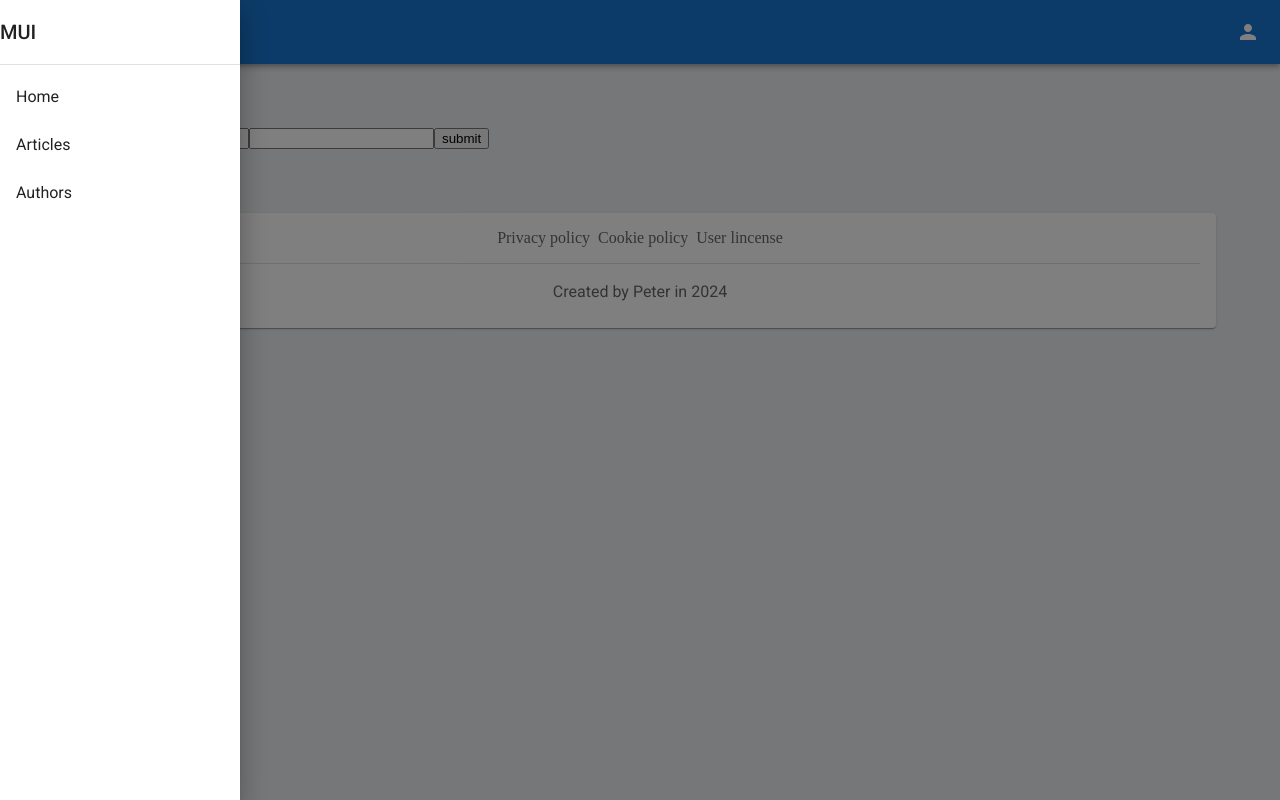
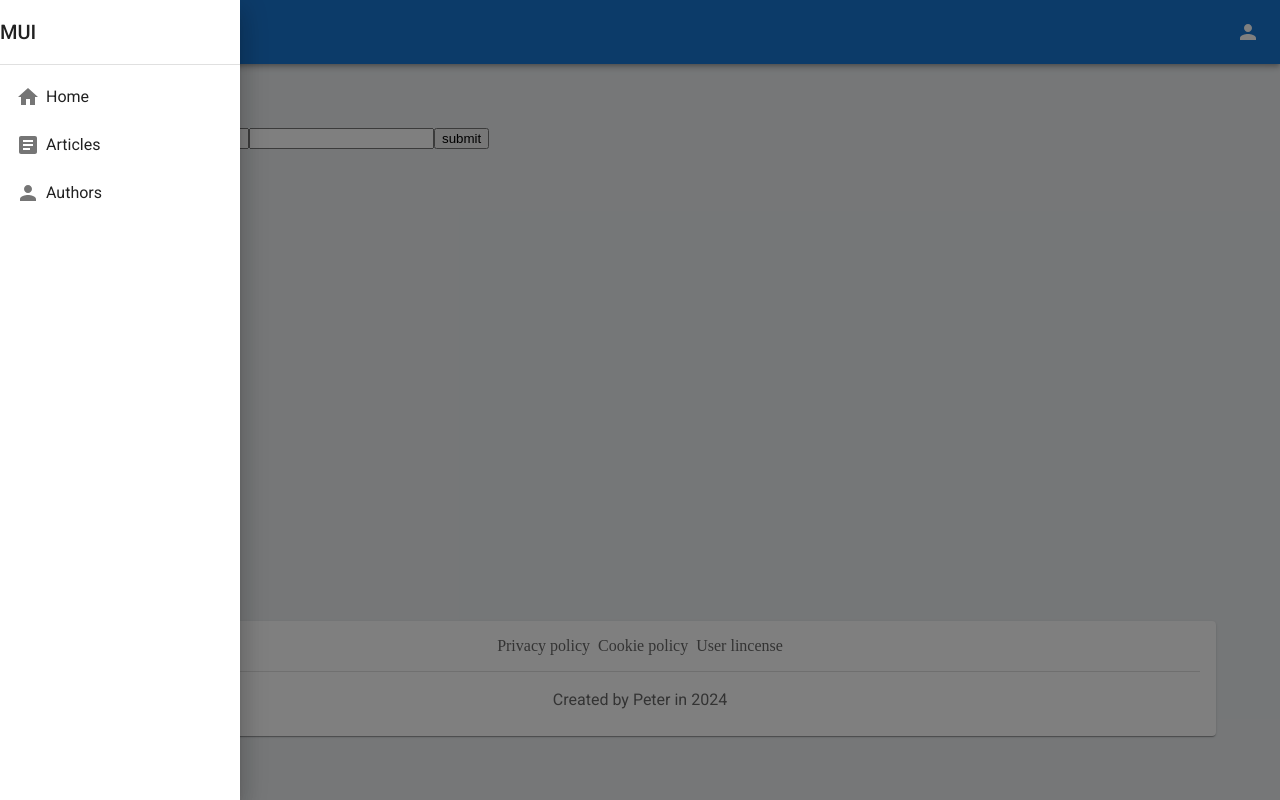
Before and after one commit to peter-peter-22/seo-blog-next, a Next.js app: page /login in a window 1280 px wide. Both pictures are taken after a click on the button 32 px from the left and 32 px from the top of the page. Built offline with nearby package versions, Linux system fonts and the light colour scheme; no server answers; what @mui/material-nextjs would draw is missing.

Commit message:
style navlinks and footer

```diff
--- a/app/ui/menu/NavButton.jsx
+++ b/app/ui/menu/NavButton.jsx
@@ -1,11 +1,15 @@
 import ListItem from '@mui/material/ListItem';
 import ListItemButton from '@mui/material/ListItemButton';
 import ListItemText from '@mui/material/ListItemText';
+import ListItemIcon from '@mui/material/ListItemIcon';
 
-export default function NavButton({ active, name, ...props }) {
+export default function NavButton({ active, name, Icon, ...props }) {
     return (
         <ListItem disablePadding>
             <ListItemButton {...props}>
+                <ListItemIcon sx={{ "& svg": { color: active && "text.primary" } }}>
+                    {Icon}
+                </ListItemIcon>
                 <ListItemText
                     primary={name}
                     primaryTypographyProps={{
--- a/app/ui/menu/NavLinks.jsx
+++ b/app/ui/menu/NavLinks.jsx
@@ -4,16 +4,18 @@ import Link from 'next/link';
 import { usePathname } from 'next/navigation';
 import NavButton from './NavButton';
 
-export function NavItem(name, url) {
+export function NavItem(name, url, Icon, onClick) {
     this.name = name;
     this.url = url;
+    this.Icon = Icon;
+    this.onClick = onClick;
 }
 
 export default function NavLinks({ navItems }) {
     const pathname = usePathname();
     return (
         <>
-            {navItems.map(({ name, url }, i) => (
+            {navItems.map(({ name, url, ...props }, i) => (
                 <Link
                     href={url}
                     style={{
@@ -25,6 +27,7 @@ export default function NavLinks({ navItems }) {
                     <NavButton
                         name={name}
                         active={pathname === url}
+                        {...props}
                     />
                 </Link>
             ))}
--- a/app/ui/root/Root.jsx
+++ b/app/ui/root/Root.jsx
@@ -4,17 +4,22 @@ import Footer from './footer/Footer';
 import Header from './header/Header';
 import Toolbar from '@mui/material/Toolbar';
 import { blueGrey } from '@mui/material/colors';
+import Box from '@mui/material/Box';
 
 export default function Root({ children }) {
     return (
         <Stack sx={{ minHeight: "100dvh", bgcolor: blueGrey[50] }}>
             <Header />
-            <Container component="main" maxWidth="lg" sx={{ flexGrow: 1 }}>
-                <Toolbar />
-                {children}
-                <Toolbar />
-                <Footer />
-                <Toolbar />
+            <Container component="main" maxWidth="lg" sx={{ flexGrow: 1, display: "flex", flexDirection: "column" }}>
+                <Box sx={{ flexGrow: 1 }}>
+                    <Toolbar />
+                    {children}
+                    <Toolbar />
+                </Box>
+                <Box sx={{ marginTop: "auto" }}>
+                    <Footer />
+                    <Toolbar />
+                </Box>
             </Container>
         </Stack>
     )
--- a/app/ui/root/footer/Footer.jsx
+++ b/app/ui/root/footer/Footer.jsx
@@ -16,9 +16,9 @@ const links = [
     new NamedLink("User lincense", "/"),
 ];
 
-export default function Footer() {
+export default function Footer({props}) {
     return (
-        <Card>
+        <Card {...props}>
             <CardContent>
                 <Stack direction="row" spacing={1} sx={{ flexWrap: true, justifyContent: "center" }}>
                     {links.map((link, i) => (
@@ -27,7 +27,7 @@ export default function Footer() {
                         </Link>
                     ))}
                 </Stack>
-                <Divider sx={{my:2}}/>
+                <Divider sx={{ my: 2 }} />
                 <Typography color="text.secondary" sx={{ textAlign: "center" }}>Created by Peter in 2024</Typography>
             </CardContent>
         </Card>
--- a/app/ui/root/header/tabs/MenuNavLinks.jsx
+++ b/app/ui/root/header/tabs/MenuNavLinks.jsx
@@ -1,10 +1,14 @@
 import NavLinks, { NavItem } from '@/app/ui/menu/NavLinks';
 import List from '@mui/material/List';
 
+import HomeIcon from '@mui/icons-material/Home';
+import ArticleIcon from '@mui/icons-material/Article';
+import PersonIcon from '@mui/icons-material/Person';
+
 const navItems = [
-    new NavItem("Home", "/"),
-    new NavItem("Articles", "/browse"),
-    new NavItem("Authors", "/authors")
+    new NavItem("Home", "/", <HomeIcon />),
+    new NavItem("Articles", "/browse", <ArticleIcon />),
+    new NavItem("Authors", "/authors", <PersonIcon />)
 ];
 
 export default function MenuNavLinks() {
--- a/app/ui/root/header/user/UserMenuContents.jsx
+++ b/app/ui/root/header/user/UserMenuContents.jsx
@@ -5,13 +5,18 @@ import List from '@mui/material/List';
 import NavButton from "@/app/ui/menu/NavButton";
 import { useSession } from 'next-auth/react';
 
+import LoginIcon from '@mui/icons-material/Login';
+import PersonAddIcon from '@mui/icons-material/PersonAdd';
+import LogoutIcon from '@mui/icons-material/Logout';
+import CreateIcon from '@mui/icons-material/Create';
+
 const navItems = [
-    new NavItem("Login", "/login"),
-    new NavItem("Register", "/register"),
+    new NavItem("Login", "/login", <LoginIcon />),
+    new NavItem("Register", "/register", <PersonAddIcon />),
 ];
 
 const navItemsAuth = [
-    new NavItem("Write", "/profile/write"),
+    new NavItem("Write", "/profile/write", <CreateIcon />),
 ];
 
 export default function UserMenuContents() {
@@ -24,7 +29,7 @@ export default function UserMenuContents() {
     return (
         <List>
             <NavLinks navItems={isLoggedIn ? navItemsAuth : navItems} />
-            <NavButton name={"Logout"} onClick={logout} />
+            <NavButton name={"Logout"} onClick={logout} Icon={<LogoutIcon />} />
         </List>
     )
 }
```
